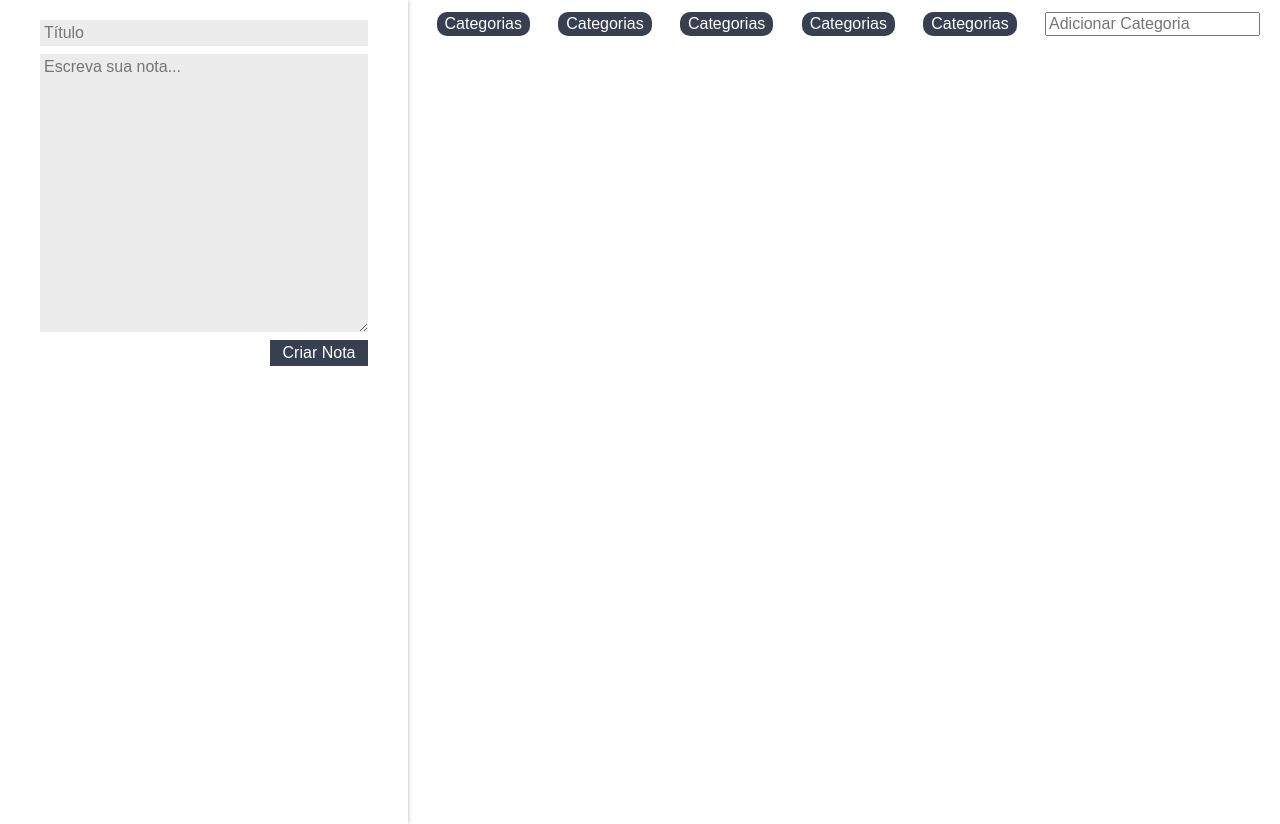
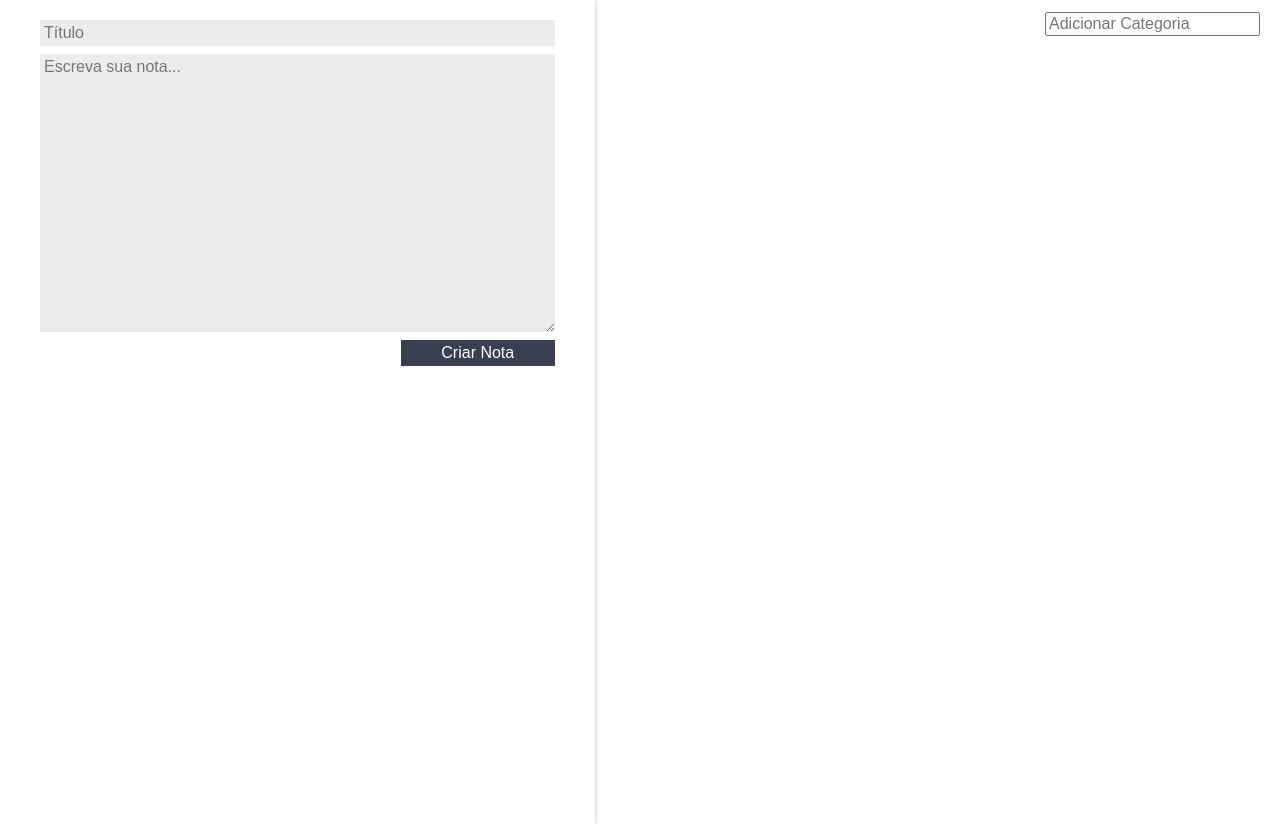
Before and after one commit to danielemaraschin/React-Component-Lifecycle, a React (Create React App) app: page / in a window 1280 px wide. Built offline with nearby package versions, Linux system fonts and the light colour scheme; the HTML template or start-up script is replaced by a standard one.

Commit message:
working with .map, props, ...

```diff
--- a/src/components/ListaCategorias/ListaDeCategorias.jsx
+++ b/src/components/ListaCategorias/ListaDeCategorias.jsx
@@ -9,16 +9,13 @@
         }
     }
 
-
     render() {
         return (
             <section className="lista-categorias">
                 <ul className="lista-categorias_lista">
-                    <li className="lista-categorias_item">Categorias</li>
-                    <li className="lista-categorias_item">Categorias</li>
-                    <li className="lista-categorias_item">Categorias</li>
-                    <li className="lista-categorias_item">Categorias</li>
-                    <li className="lista-categorias_item">Categorias</li>
+                    {this.props.categorias.map((categoria, index) => {
+                        <li className="lista-categorias_item">Categorias</li>
+                    })}
                 </ul>
                 <input type= "text"
                     className="lista-categorias_input"
```
